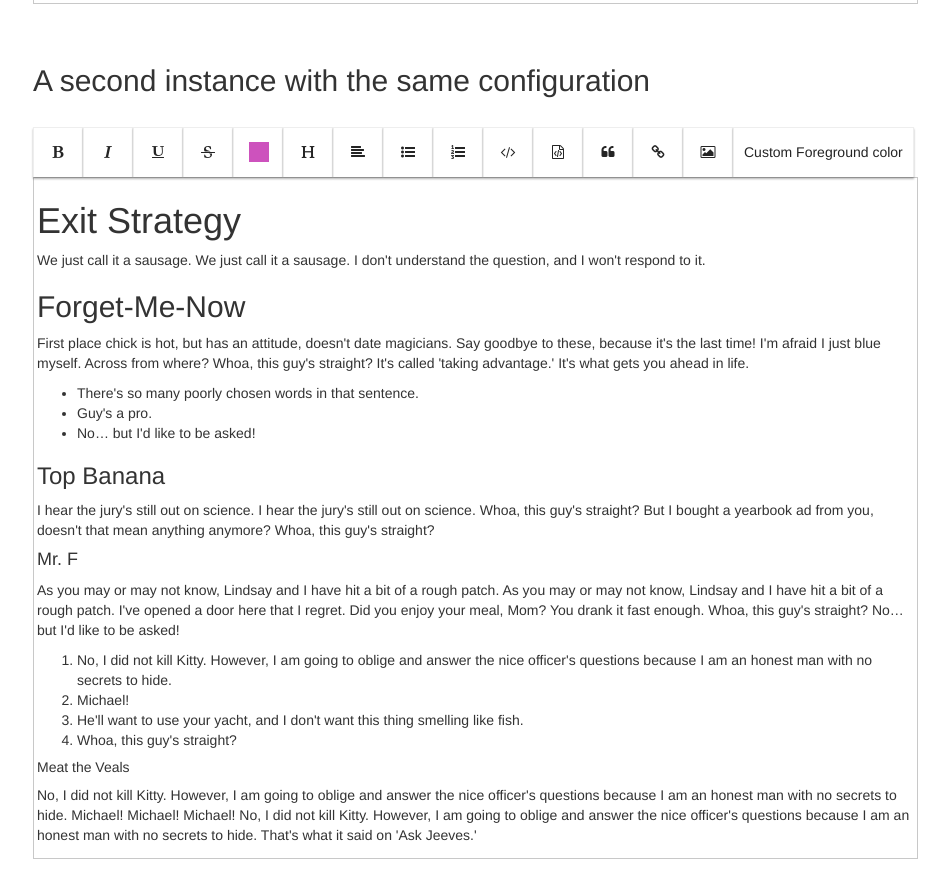
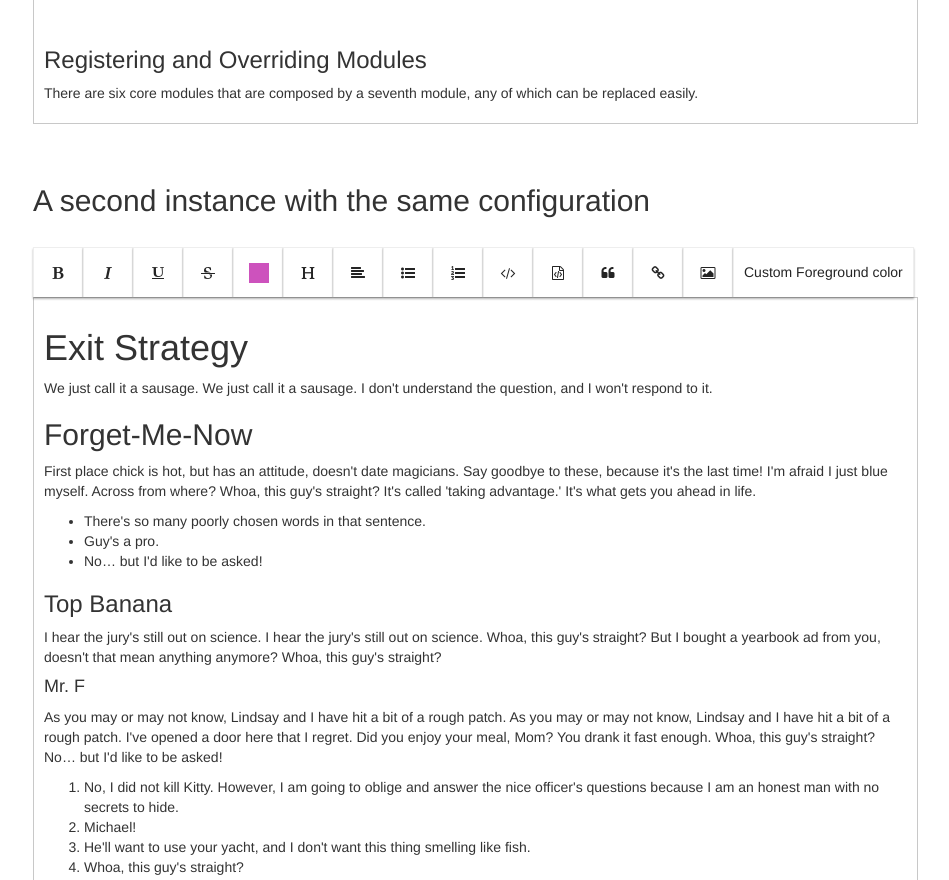
Before and after one commit to losandes/gutentyp, a plain HTML site: page demo/demo-advanced.html in a window 1280 px wide. Shown: the part 1475-2355 px from the top of the page, without its empty margins (163-1112 px from the left). Drawn offline with nearby package versions, Linux system fonts and the light colour scheme.

Commit message:
more docs

```diff
--- a/demo/demo-advanced.html
+++ b/demo/demo-advanced.html
@@ -99,6 +99,9 @@ gutenInstance.registerComponent({
 gutenInstance.init();                                   // Once init is called, the toolbar will not change
 </pre>
 
+            <br />
+            <h3>Registering and Overriding Modules</h3>
+            <p>There are six core modules that are composed by a seventh module, any of which can be replaced easily.</p>
         </textarea>
         <br />
         <br />
--- a/demo/demo.css
+++ b/demo/demo.css
@@ -20,7 +20,7 @@ pre {
 
 
 .gutentyp-editor {
-    padding: 3px;
+    padding: 10px;
     border: 1px solid #C8C8C8;
     border-radius-bottom-left: 1px;
     border-radius-bottom-right: 1px;
```
